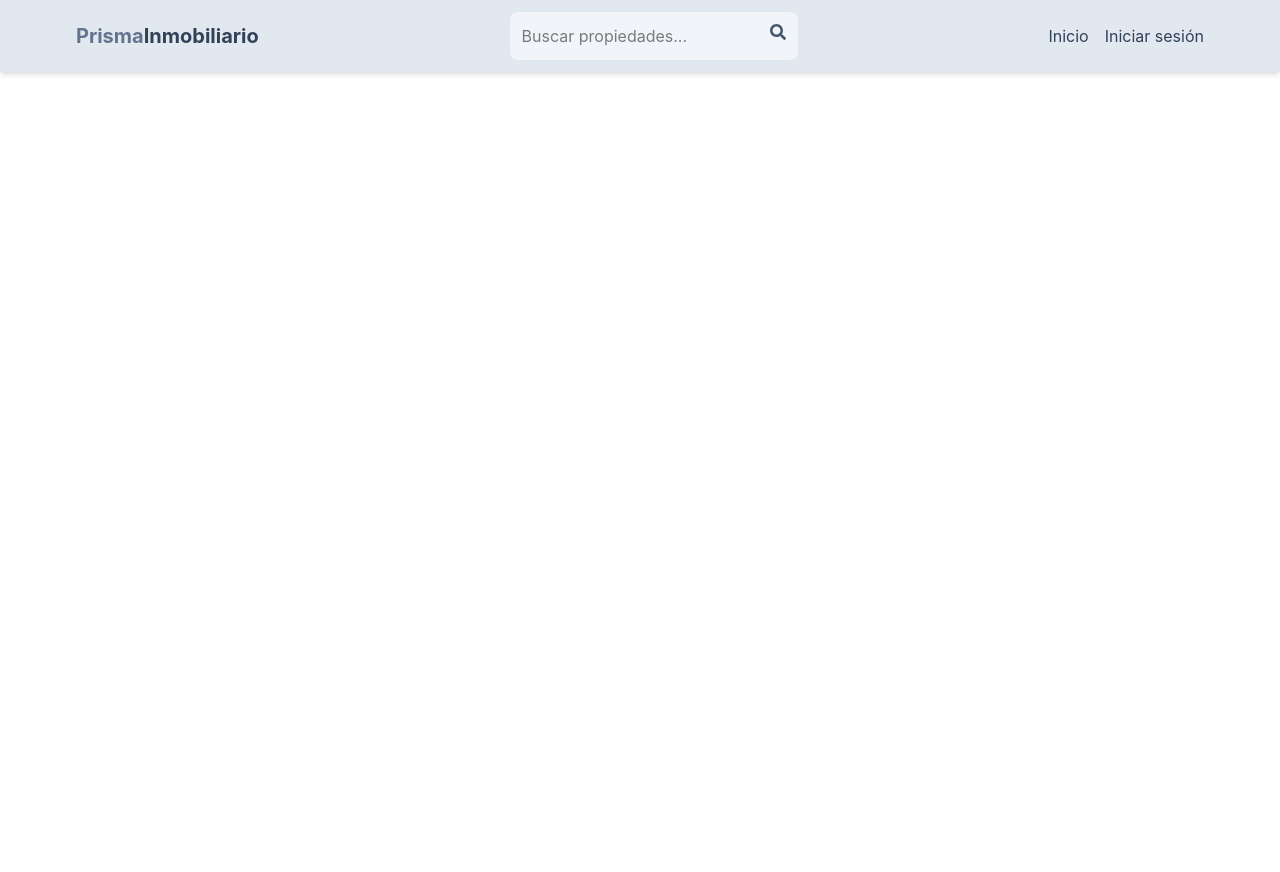
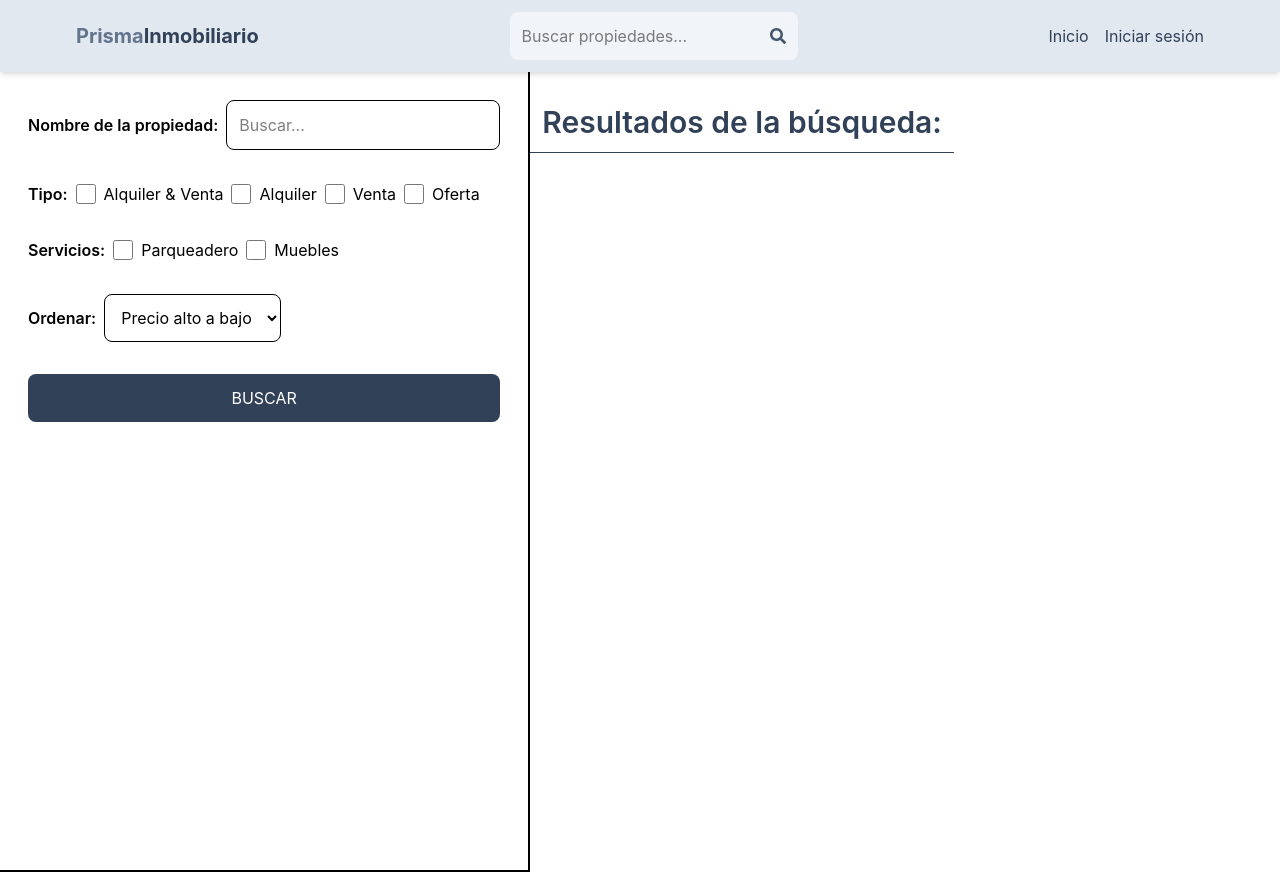
Before and after one commit to Riscanevo/MercadoInmoviliario_MERN, a React (Vite) app in the folder client/: page /search in a window 1280 px wide. Before the commit the page ends 800 px from the top, so only its background shows below. Built offline with nearby package versions, Linux system fonts and the light colour scheme; no server answers.

Commit message:
feat: create search page IU

```diff
--- a/client/src/App.jsx
+++ b/client/src/App.jsx
@@ -9,6 +9,7 @@ import PrivateRoute from './components/PrivateRoute'
 import CreateListing from './pages/CreateListing'
 import UpdateListing from './pages/UpdateListing'
 import Listing from './pages/Listing';
+import Search from './pages/Search';
 export default function App() {
   return (
     <BrowserRouter>
@@ -24,6 +25,7 @@ export default function App() {
           <Route path='/update-listing/:listingId' element={<UpdateListing />} />
           <Route path='/listing/:listingId' element={<Listing />} />
         </Route>
+        <Route path='/search' element={<Search />} />
       </Routes>
     </BrowserRouter>
   )
--- a/client/src/components/Header.jsx
+++ b/client/src/components/Header.jsx
@@ -1,10 +1,34 @@
 import { FaSearch } from 'react-icons/fa';
-import { Link } from 'react-router-dom';
+import { Link, useNavigate, useLocation } from 'react-router-dom';
+import { useState, useEffect } from 'react';
 import { useSelector } from 'react-redux';
 
 export default function Header() {
   const { currentUser } = useSelector(state => state.user);
-  console.log('currentUser en Header:', currentUser);
+  const [searchTerm, setSearchTerm] = useState('');
+  const navigate = useNavigate();
+  const location = useLocation();
+
+  const handleSubmit = (e) => {
+    e.preventDefault();
+    const urlParams = new URLSearchParams(window.location.search);
+    urlParams.set('searchTerm', searchTerm);
+    const searchQuery = urlParams.toString();
+    navigate(`/search?${searchQuery}`);
+  };
+
+
+
+  useEffect(() => {
+    const urlParams = new URLSearchParams(location.search);
+    const searchTermFromUrl = urlParams.get('searchTerm');
+    if (searchTermFromUrl) {
+      // Sincroniza el input con el searchTerm de la URL al navegar
+      // eslint-disable-next-line react-hooks/set-state-in-effect -- patrón intencional: reflejar query en el input
+      setSearchTerm(searchTermFromUrl);
+    }
+  }, [location.search]);
+
   return (
     <header className='bg-slate-200 shadow-md'>
       <div className='flex justify-between items-center max-w-6xl mx-auto p-3'>
@@ -12,14 +36,28 @@ export default function Header() {
               <span className='text-slate-500'>Prisma</span>
               <span className='text-slate-700'>Inmobiliario</span>
           </h1>
-          <form className='bg-slate-100 p-3 rounded-lg flex items-
-center'>
+
+          <form
+          onSubmit={handleSubmit}
+          className='bg-slate-100 p-3 rounded-lg flex items-center'
+        >
+
               <input
                 type='text'
                 placeholder='Buscar propiedades...'
                 className='bg-transparent'
+                value={searchTerm}
+                onChange={(e) => setSearchTerm(e.target.value)}
               />
-              <FaSearch className='text-slate-600'/>
+
+
+
+              <button>
+                <FaSearch className='text-slate-600' />
+              </button>
+
+
+
           </form>
             <ul className='flex gap-4 items-center'>
               <Link to='/'>
--- /dev/null
+++ b/client/src/pages/Search.jsx
@@ -0,0 +1,64 @@
+export default function Search() {
+  return (
+    <div className='flex flex-col md:flex-row'>
+      <div className='p-7  border-b-2 md:border-r-2 md:min-h-screen'>
+        <form className='flex flex-col gap-8'>
+          <div className='flex items-center gap-2'>
+            <label className='whitespace-nowrap font-semibold'>Nombre de la propiedad:</label>
+            <input
+              type='text'
+              id='searchTerm'
+              placeholder='Buscar...'
+              className='border rounded-lg p-3 w-full'
+            />
+          </div>
+          <div className='flex gap-2 flex-wrap items-center'>
+            <label className='font-semibold'>Tipo:</label>
+            <div className='flex gap-2'>
+              <input type='checkbox' id='all' className='w-5' />
+              <span>Alquiler & Venta</span>
+            </div>
+            <div className='flex gap-2'>
+              <input type='checkbox' id='rent' className='w-5' />
+              <span>Alquiler</span>
+            </div>
+            <div className='flex gap-2'>
+              <input type='checkbox' id='sale' className='w-5' />
+              <span>Venta</span>
+            </div>
+            <div className='flex gap-2'>
+              <input type='checkbox' id='offer' className='w-5' />
+              <span>Oferta</span>
+            </div>
+          </div>
+          <div className='flex gap-2 flex-wrap items-center'>
+            <label className='font-semibold'>Servicios:</label>
+            <div className='flex gap-2'>
+              <input type='checkbox' id='parking' className='w-5' />
+              <span>Parqueadero</span>
+            </div>
+            <div className='flex gap-2'>
+              <input type='checkbox' id='furnished' className='w-5' />
+              <span>Muebles</span>
+            </div>
+          </div>
+          <div className='flex items-center gap-2'>
+            <label className='font-semibold'>Ordenar:</label>
+            <select id='sort_order' className='border rounded-lg p-3'>
+              <option>Precio alto a bajo</option>
+              <option>Precio bajo a alto</option>
+              <option>Último</option>
+              <option>Más antiguo</option>
+            </select>
+          </div>
+          <button className='bg-slate-700 text-white p-3 rounded-lg uppercase hover:opacity-95'>
+            Buscar
+          </button>
+        </form>
+      </div>
+      <div className=''>
+        <h1 className='text-3xl font-semibold border-b p-3 text-slate-700 mt-5'>Resultados de la búsqueda:</h1>
+      </div>
+    </div>
+  );
+}
```
